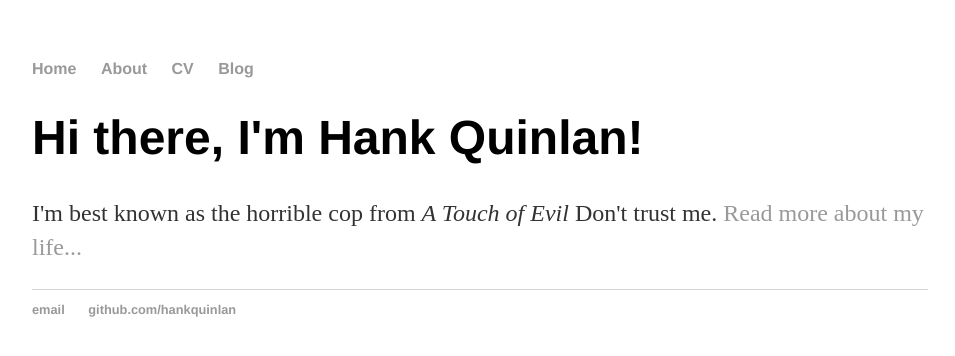
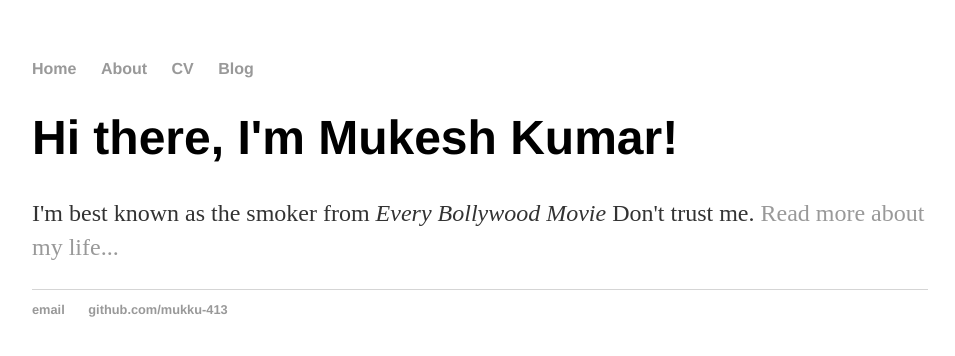
Before and after one commit to mukku-413/mukku-13413.github.io, a plain HTML site: page index.html in a window 1280 px wide. Shown: the whole page, without its empty margins (160-1115 px from the left). Drawn offline with Linux system fonts and the light colour scheme.

Commit message:
Update index.html

```diff
--- a/index.html
+++ b/index.html
@@ -1,7 +1,7 @@
 <!DOCTYPE html>
 <html>
 	<head>
-		<title>Hank Quinlan, Horrible Cop</title>
+		<title>Welcome to my Personal Website</title>
 		<!-- link to main stylesheet -->
 		<link rel="stylesheet" type="text/css" href="/css/main.css">
 	</head>
@@ -16,14 +16,14 @@
 		</nav>
 		<div class="container">
     		<div class="blurb">
-        		<h1>Hi there, I'm Hank Quinlan!</h1>
-				<p>I'm best known as the horrible cop from <em>A Touch of Evil</em> Don't trust me. <a href="/about">Read more about my life...</a></p>
+        		<h1>Hi there, I'm Mukesh Kumar!</h1>
+				<p>I'm best known as the smoker from <em>Every Bollywood Movie</em> Don't trust me. <a href="/about">Read more about my life...</a></p>
     		</div><!-- /.blurb -->
 		</div><!-- /.container -->
 		<footer>
     		<ul>
-        		<li><a href="mailto:hankquinlanhub@gmail.com">email</a></li>
-        		<li><a href="https://github.com/hankquinlan">github.com/hankquinlan</a></li>
+        		<li><a href="mailto:mukeshkumar13413@gmail.com">email</a></li>
+        		<li><a href="https://www.mukku-413.github.io">github.com/mukku-413</a></li>
 			</ul>
 		</footer>
 	</body>
```
